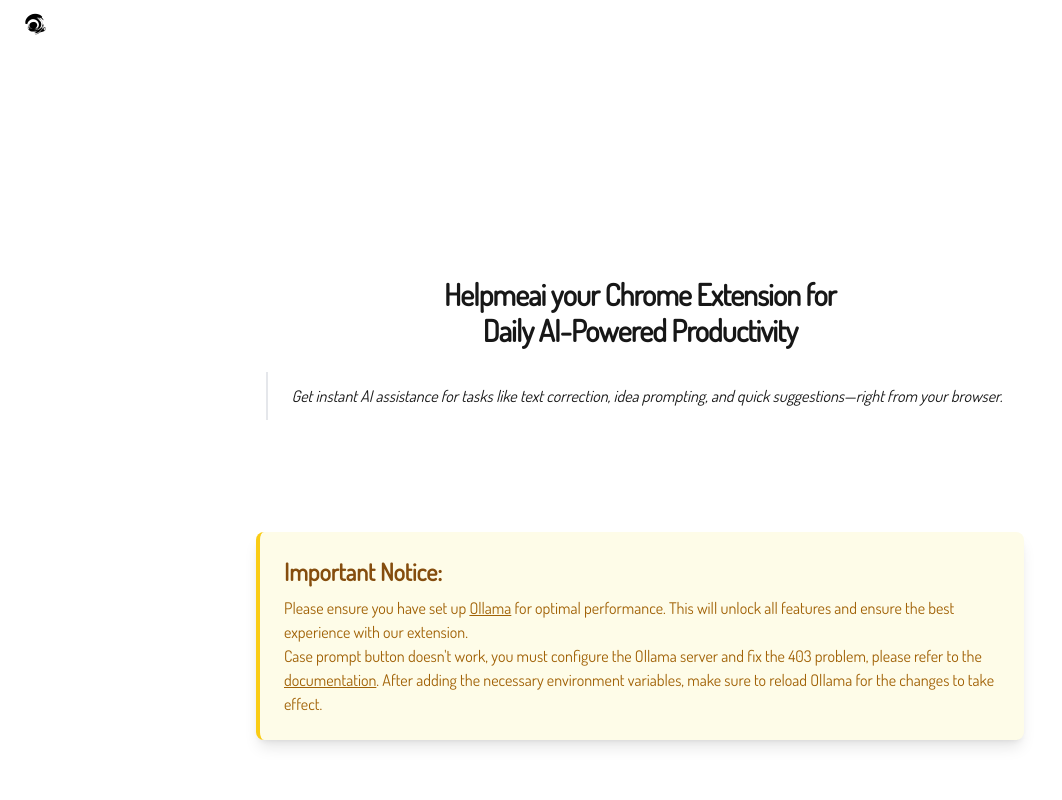
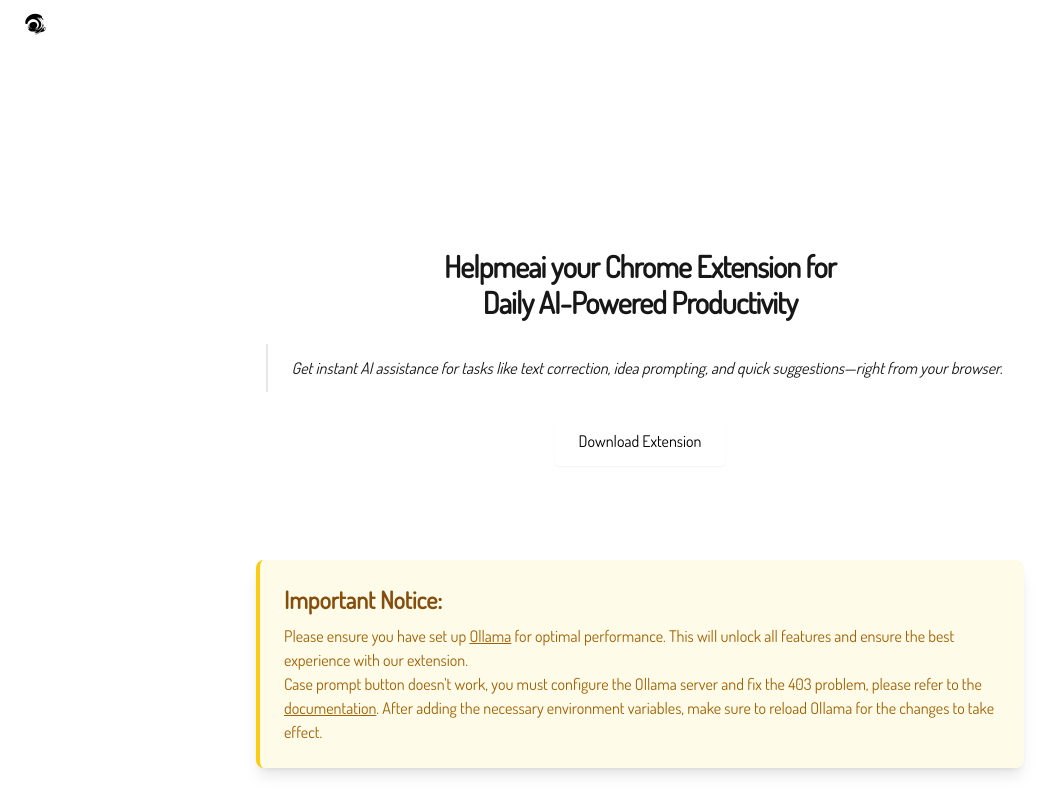
Before and after one commit to BouzianeAminePro/helpmeai-showcase, a Next.js app: page / in a window 1280 px wide. Shown: the top 800 px of the page, without its empty margins (0-1062 px from the left). Built offline with nearby package versions, Linux system fonts and the light colour scheme.

Commit message:
Add dynamic URLs for extension, Ollama, and social links using environment variables
- Replaced hardcoded URLs with environment variable references
- Added a "Download Extension" button linking to the extension URL
- Updated Ollama configuration and social profile links to use dynamic URLs

```diff
--- a/app/page.js
+++ b/app/page.js
@@ -17,6 +17,14 @@
         <blockquote className="mt-6 border-l-2 md:pl-6 p-3 italic">
           Get instant AI assistance for tasks like text correction, idea prompting, and quick suggestions—right from your browser.
         </blockquote>
+        <Link
+          href={process.env.EXTENSION_URL || "#"}
+          target="_blank"
+          rel="noopener noreferrer"
+          className="mt-6 inline-flex items-center justify-center px-6 py-3 text-base font-medium text-black bg-white border border-transparent rounded-md shadow-sm focus:outline-none focus:ring-2 focus:ring-offset-2 transition-colors duration-200"
+        >
+          Download Extension
+        </Link>
       </div>
       <div className="mt-[7rem] w-full max-w-3xl p-6 bg-yellow-50 border-l-4 border-yellow-400 rounded-lg shadow-lg">
         <h2 className="text-2xl font-bold text-yellow-800 mb-2">
@@ -25,7 +33,7 @@
         <p className="text-yellow-700 text-sm md:text-base leading-relaxed">
           Please ensure you have set up{" "}
           <Link
-            href="https://ollama.com"
+            href={process.env.OLLAMA_URL || "#"}
             target="_blank"
             rel="noopener noreferrer"
             className="underline font-medium hover:text-yellow-600"
@@ -37,7 +45,7 @@
         <p className="text-yellow-700 text-sm md:text-base leading-relaxed">
           Case prompt button doesn't work, you must configure the Ollama server and fix the 403 problem, please refer to the{" "}
           <Link
-            href="https://github.com/ollama/ollama/blob/main/docs/faq.md#how-do-i-configure-ollama-server"
+            href={process.env.OLLAMA_CONFIG_URL || "#"}
             target="_blank"
             rel="noopener noreferrer"
             className="underline font-medium hover:text-yellow-600"
@@ -67,11 +75,14 @@
         <div className="flex items-center gap-x-2">
           <Link
             target="_blank"
-            href="https://www.linkedin.com/in/amine-bouziane-747790127"
+            href={process.env.LINKEDIN_PROFILE_URL || "#"}
           >
             <LinkedInLogoIcon />
           </Link>
-          <Link target="_blank" href="https://github.com/BouzianeAminePro">
+          <Link
+            target="_blank"
+            href={process.env.GITHUB_PROFILE_URL || "#"}
+          >
             <GitHubLogoIcon />
           </Link>
           <Link
```
